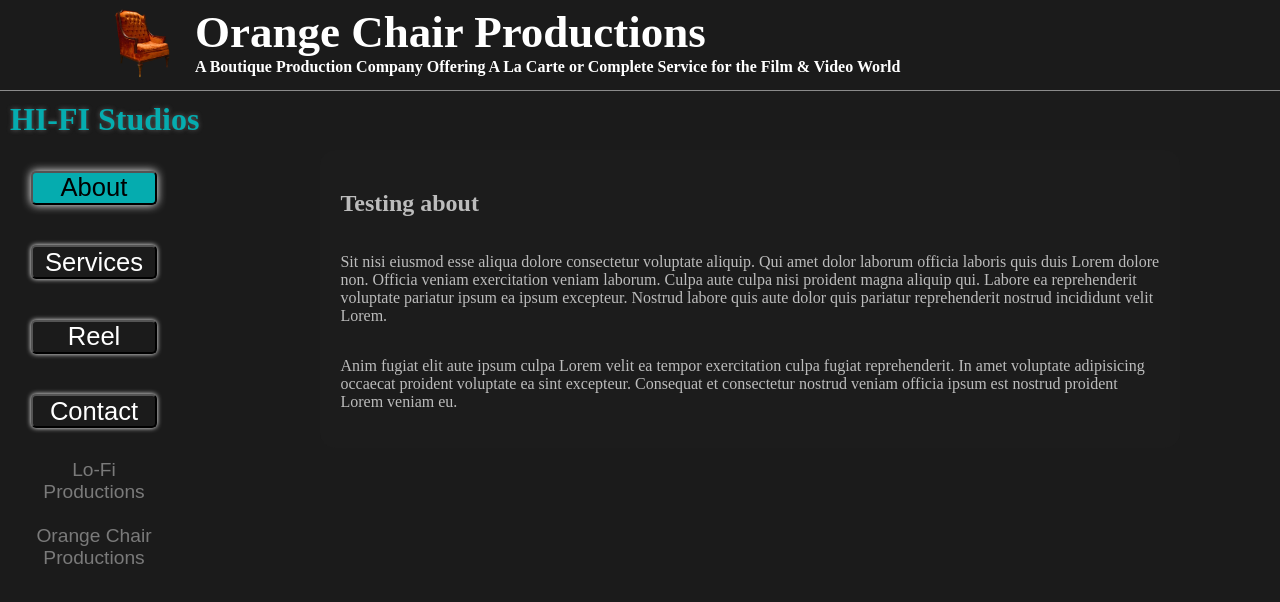
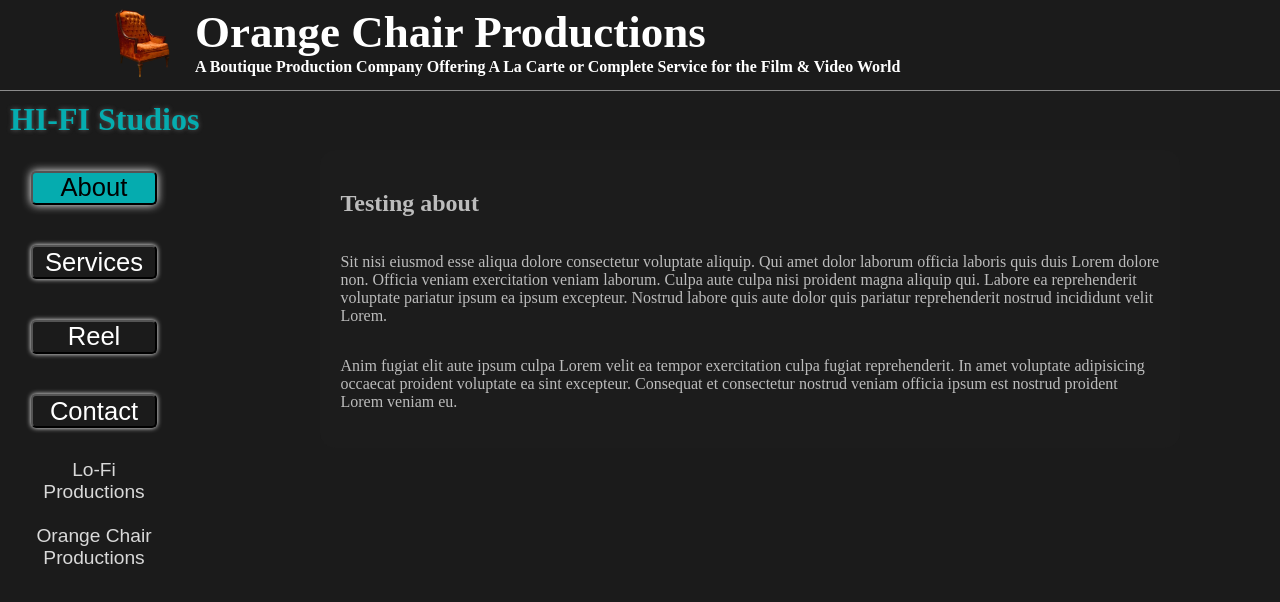
Before and after one commit to timrusin/orangechairproductions, a React (Create React App) app: page /hifi in a window 1280 px wide. Shown: the top 602 px of the page. Built offline with nearby package versions, Linux system fonts and the light colour scheme.

Commit message:
removed .5 opactiy on link buttons

```diff
--- a/src/App.css
+++ b/src/App.css
@@ -33,7 +33,6 @@
     border: none;
     cursor: pointer;
     transition: all 200ms;
-    filter: opacity(.5)
 }
 
 .displayed{
```
